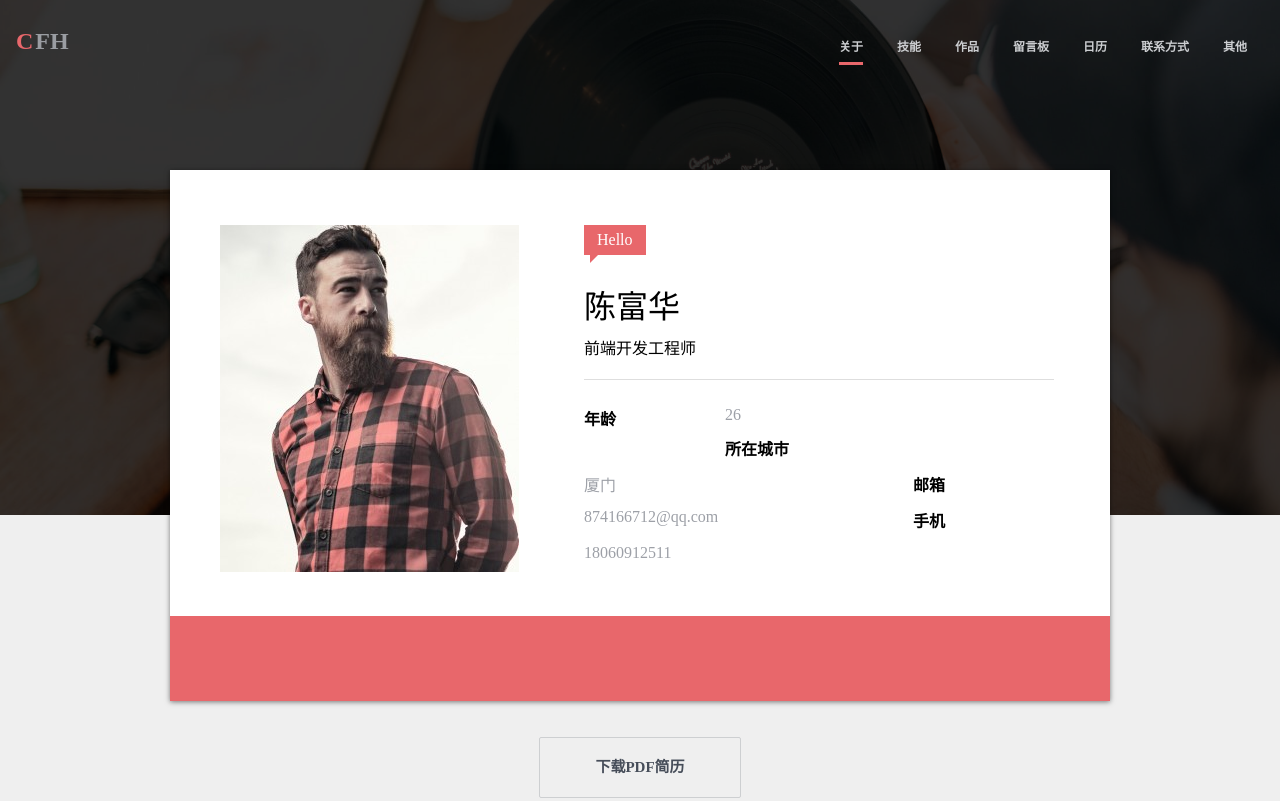
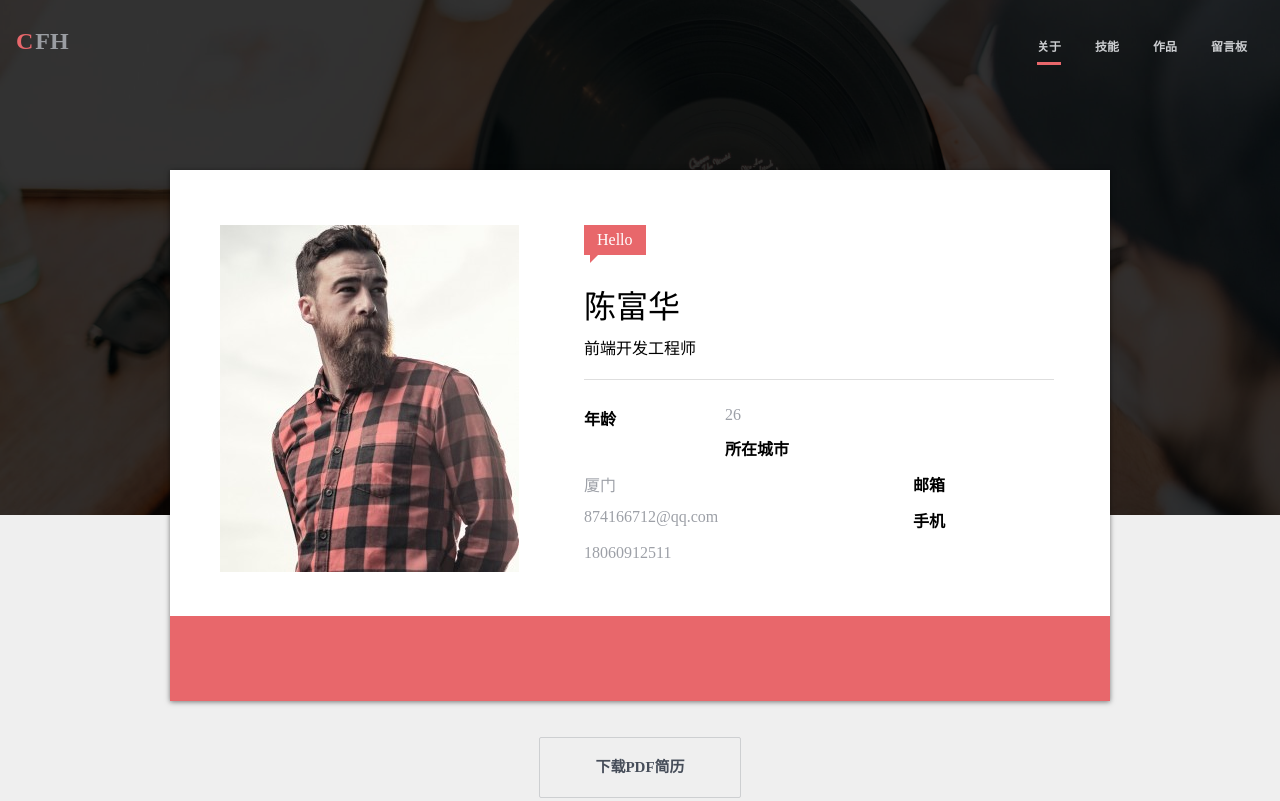
Before and after one commit to FuhuaChen/resume, a plain HTML site: page index.html in a window 1280 px wide. Shown: the top 801 px of the page. Drawn offline with Linux system fonts and the light colour scheme; a script that the page names is missing.

Commit message:
修改导航条内容

```diff
--- a/index.html
+++ b/index.html
@@ -22,9 +22,9 @@
                 <li><a href="#siteSkills">技能</a></li>
                 <li><a href="#siteWorks">作品</a></li>
                 <li><a href="#message">留言板</a></li>
-                <li><a href="#">日历</a></li>
-                <li><a href="#">联系方式</a></li>
-                <li><a href="#">其他</a></li>
+                <!--<li><a href="#">日历</a></li>-->
+                <!--<li><a href="#">联系方式</a></li>-->
+                <!--<li><a href="#">其他</a></li>-->
             </ul>
         </nav>
     </div>
```
